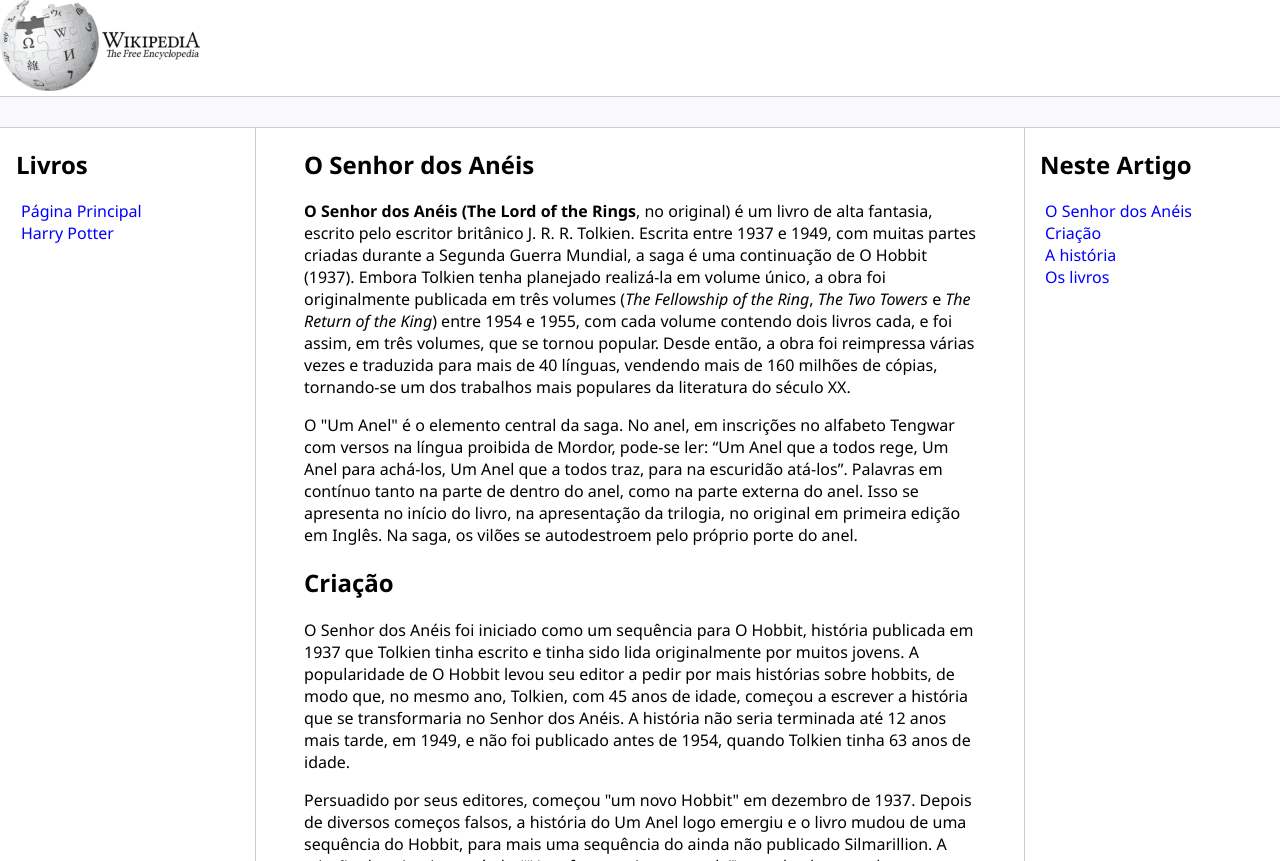
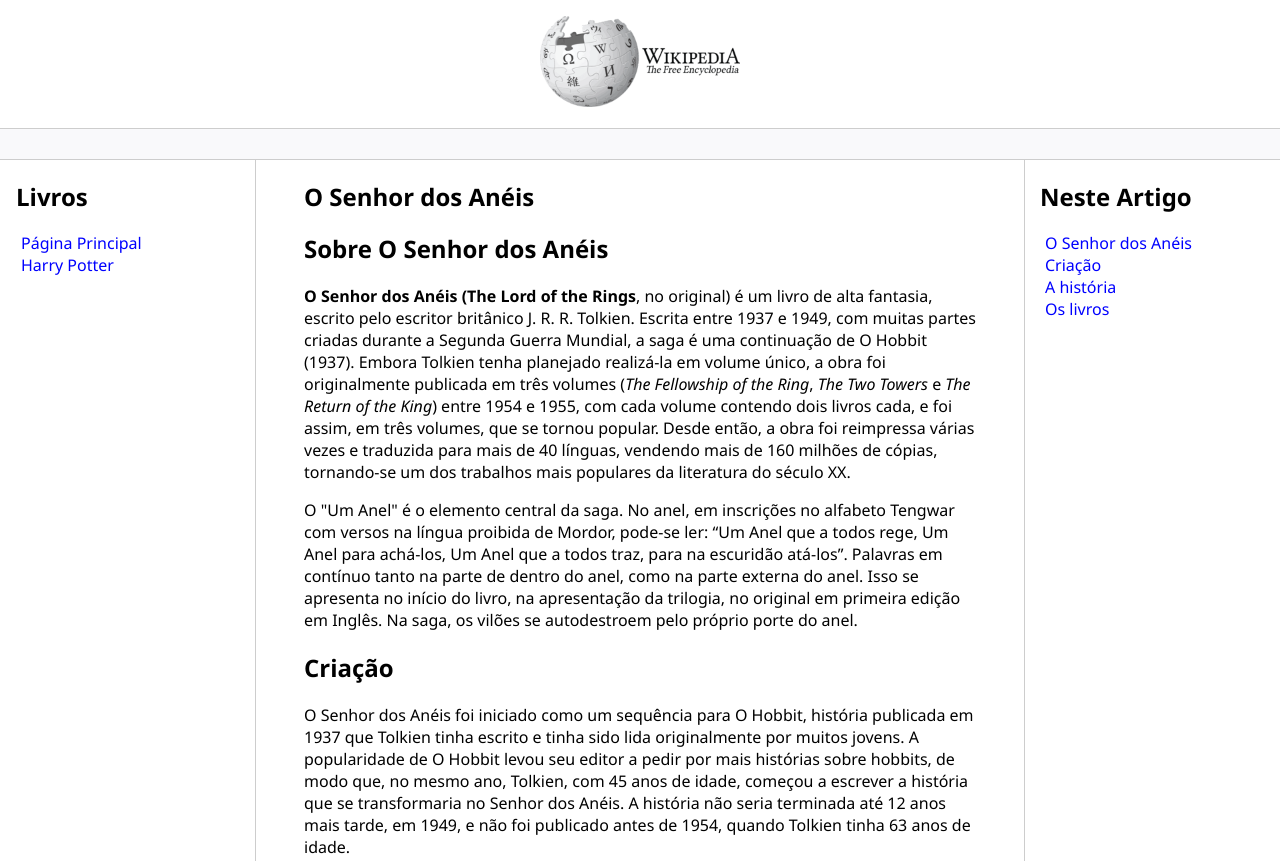
Before and after one commit to damilhome/dio-desafio-3-formacao-html, a plain HTML site: page senhorDosAneis.html in a window 1280 px wide. Shown: the top 861 px of the page. Drawn offline with Linux system fonts and the light colour scheme.

Commit message:
adição e remoção de tags

```diff
--- a/senhorDosAneis.html
+++ b/senhorDosAneis.html
@@ -12,11 +12,11 @@
 </head>
 <body>
     <header>
-        <section class="logo">
-            <img src="assets/images/wikipedia-logo-D8F03B93A7-seeklogo.com.png" width="200"/>
-        </section>
+        <figure class="logo">
+            <img src="assets/images/wikipedia-logo-D8F03B93A7-seeklogo.com.png" alt="Wikipedia logo" width="200">
+        </figure>
 
-        <section class="bar"></section>
+        <div class="bar"></div>
     </header>
     <main class="content">
         <nav class="sidebar">
@@ -32,8 +32,9 @@
         </nav>
 
         <article class="main">
-            <section id="aneis">
-                <h2>O Senhor dos Anéis</h2>
+            <h1>O Senhor dos Anéis</h1>
+            <section id="sobre">
+                <h2>Sobre O Senhor dos Anéis</h2>
                 <p>
                     <strong>O Senhor dos Anéis (The Lord of the Rings</strong>, no original) é um livro de alta fantasia, escrito pelo escritor britânico J. R. R. Tolkien. Escrita entre <time datetime="1937">1937</time> e <time datetime="1949">1949</time>, com muitas partes criadas durante a Segunda Guerra Mundial, a saga é uma continuação de O Hobbit (<time datetime="1937">1937</time>). Embora Tolkien tenha planejado realizá-la em volume único, a obra foi originalmente publicada em três volumes (<cite>The Fellowship of the Ring</cite>, <cite>The Two Towers</cite> e <cite>The Return of the King</cite>) entre <time datetime="1954">1954</time> e <time datetime="1955">1955</time>, com cada volume contendo dois livros cada, e foi assim, em três volumes, que se tornou popular. Desde então, a obra foi reimpressa várias vezes e traduzida para mais de 40 línguas, vendendo mais de 160 milhões de cópias, tornando-se um dos trabalhos mais populares da literatura do século XX.
                 </p>
@@ -44,7 +45,7 @@
             <section id="criacao">
                 <h2>Criação</h2>
                 <p>
-                    O Senhor dos Anéis foi iniciado como um sequência para O Hobbit, história publicada em <time datetime="1937">1937</time> que Tolkien tinha escrito e tinha sido lida originalmente por muitos jovens. A popularidade de O Hobbit levou seu editor a pedir por mais histórias sobre hobbits, de modo que, no mesmo ano, Tolkien, com <time>45</time> anos de idade, começou a escrever a história que se transformaria no Senhor dos Anéis. A história não seria terminada até <time datetime="P12Y">12 anos</time> mais tarde, em <time datetime="1949">1949</time>, e não foi publicado antes de <time datetime="1954">1954</time>, quando Tolkien tinha <time>63</time> anos de idade.
+                    O Senhor dos Anéis foi iniciado como um sequência para O Hobbit, história publicada em <time datetime="1937">1937</time> que Tolkien tinha escrito e tinha sido lida originalmente por muitos jovens. A popularidade de O Hobbit levou seu editor a pedir por mais histórias sobre hobbits, de modo que, no mesmo ano, Tolkien, com 45 anos de idade, começou a escrever a história que se transformaria no Senhor dos Anéis. A história não seria terminada até 12 anos mais tarde, em <time datetime="1949">1949</time>, e não foi publicado antes de <time datetime="1954">1954</time>, quando Tolkien tinha 63 anos de idade.
                 </p>
                 <p>
                     Persuadido por seus editores, começou "um novo Hobbit" em <time datetime="1937-12">dezembro de 1937</time>. Depois de diversos começos falsos, a história do Um Anel logo emergiu e o livro mudou de uma sequência do Hobbit, para mais uma sequência do ainda não publicado Silmarillion. A criação do primeiro capítulo (<q>Uma festa muito esperada</q>) sucedeu bem, embora as razões por trás do desaparecimento de Bilbo, do significado do anel e do título do Senhor dos Anéis não chegassem até a primavera de <time datetime="1938">1938</time>. Originalmente, planejou escrever uma outra história em que Bilbo tinha esgotado todo seu tesouro e procurava uma outra aventura para ganhar mais; entretanto, recordou-se do anel e seus poderes e decidiu-se escrever preferivelmente sobre ele. Começou com o Bilbo como personagem principal, mas decidiu-se que a história era demasiada séria usar um hobbit divertido e amoroso e, assim, Tolkien procurou usar um membro da família de Bilbo. Pensou sobre usar um filho de Bilbo, mas isto gerou algumas perguntas difíceis, tais como local onde encontrou sua esposa e se esta deixaria seu filho entrar em perigo. Assim, procurou um personagem alterno para carregar o anel. Nas legendas gregas, era o sobrinho do herói que ganhava o artigo de poder, e assim que o hobbit Frodo surgiu.
@@ -56,7 +57,7 @@
             <section id="historia">
                 <h2>A história</h2>
                 <p>
-                    A história de <em>O Senhor dos Anéis</em> ocorre num tempo e espaço imaginário, a Terceira Era da Terra Média, que é um mundo inspirado na Terra real, mais especificamente, segundo Tolkien, numa Europa mitológica, habitado por Humanos e por outras raças: Elfos, Anãos (anteriormente "Anões"), Hobbits e Orques (anteriormente "Orcs"). Tolkien nomeou esse lugar com uma palavra do inglês moderno, <em>Middle-earth</em> (Terra-Média), derivado do inglês antigo, Middangeard, o reino onde humanos vivem na mitologia Nórdica e Germânica. O próprio Tolkien disse que pretendia ambientá-la na nossa Terra, <time datetime="p6000y">há aproximadamente 6 000 anos</time>, embora a correspondência com a geografia e a história do mundo real fosse frágil.
+                    A história de <em>O Senhor dos Anéis</em> ocorre num tempo e espaço imaginário, a Terceira Era da Terra Média, que é um mundo inspirado na Terra real, mais especificamente, segundo Tolkien, numa Europa mitológica, habitado por Humanos e por outras raças: Elfos, Anãos (anteriormente "Anões"), Hobbits e Orques (anteriormente "Orcs"). Tolkien nomeou esse lugar com uma palavra do inglês moderno, <em>Middle-earth</em> (Terra-Média), derivado do inglês antigo, Middangeard, o reino onde humanos vivem na mitologia Nórdica e Germânica. O próprio Tolkien disse que pretendia ambientá-la na nossa Terra, há aproximadamente 6 000 anos, embora a correspondência com a geografia e a história do mundo real fosse frágil.
                 </p>
                 <p>
                     A história narra o conflito contra o mal que se alastra pela Terra-média, através da luta de várias raças — Humanos, Anãos, Elfos, Ents e Hobbits — contra Orques, para evitar que o "Anel do Poder" volte às mãos de seu criador Sauron, o Senhor Sombrio. Partindo dos primórdios tranquilos do Condado, a história muda através da Terra-média e segue o curso da Guerra do Anel através dos olhos de seus personagens, especialmente do protagonista, Frodo Bolseiro. A história principal é seguida por seis apêndices que fornecem uma riqueza do material de fundo histórico e linguístico.
@@ -118,7 +119,7 @@
         <nav class="anchors">
             <h2>Neste Artigo</h2>
             <ul>
-                <li><a href="#aneis">O Senhor dos Anéis</a></li>
+                <li><a href="#sobre">O Senhor dos Anéis</a></li>
                 <li><a href="#criacao">Criação</a></li>
                 <li><a href="#historia">A história</a></li>
                 <li><a href="#livros">Os livros</a></li>
```
